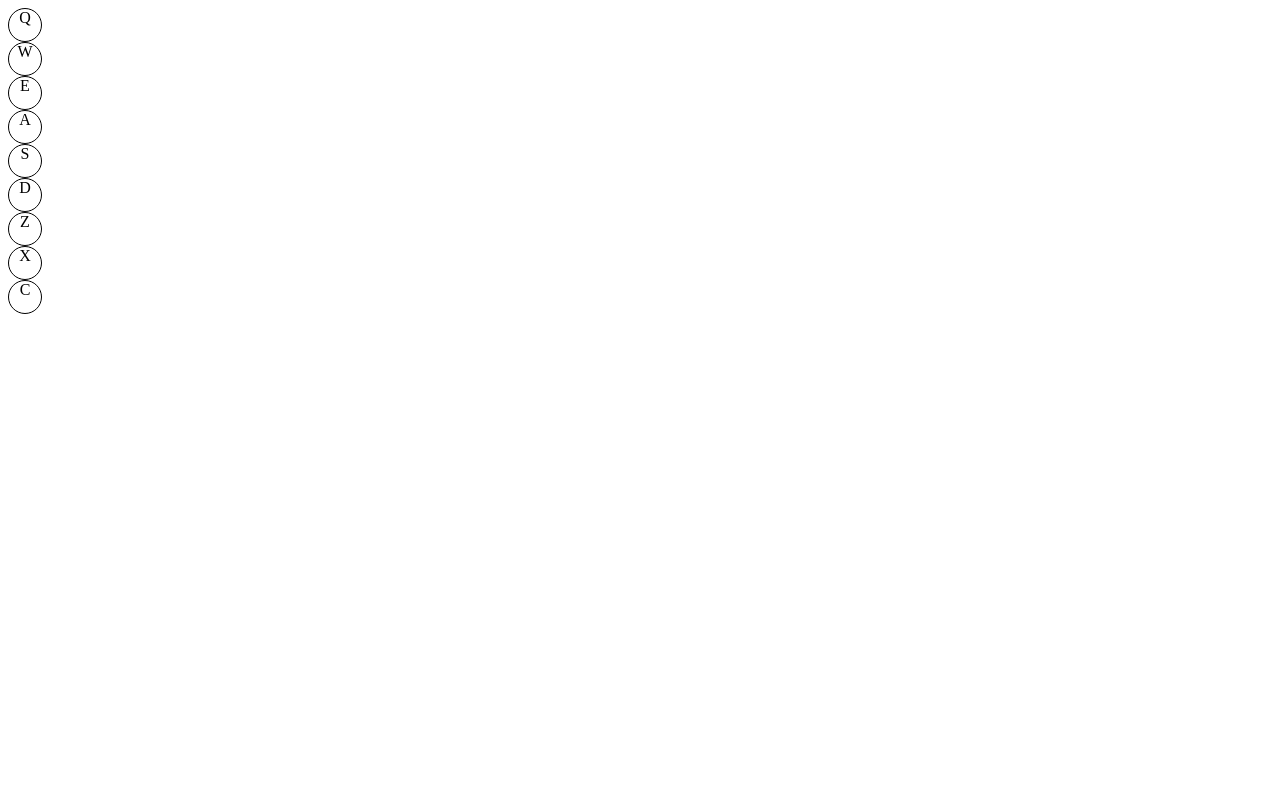
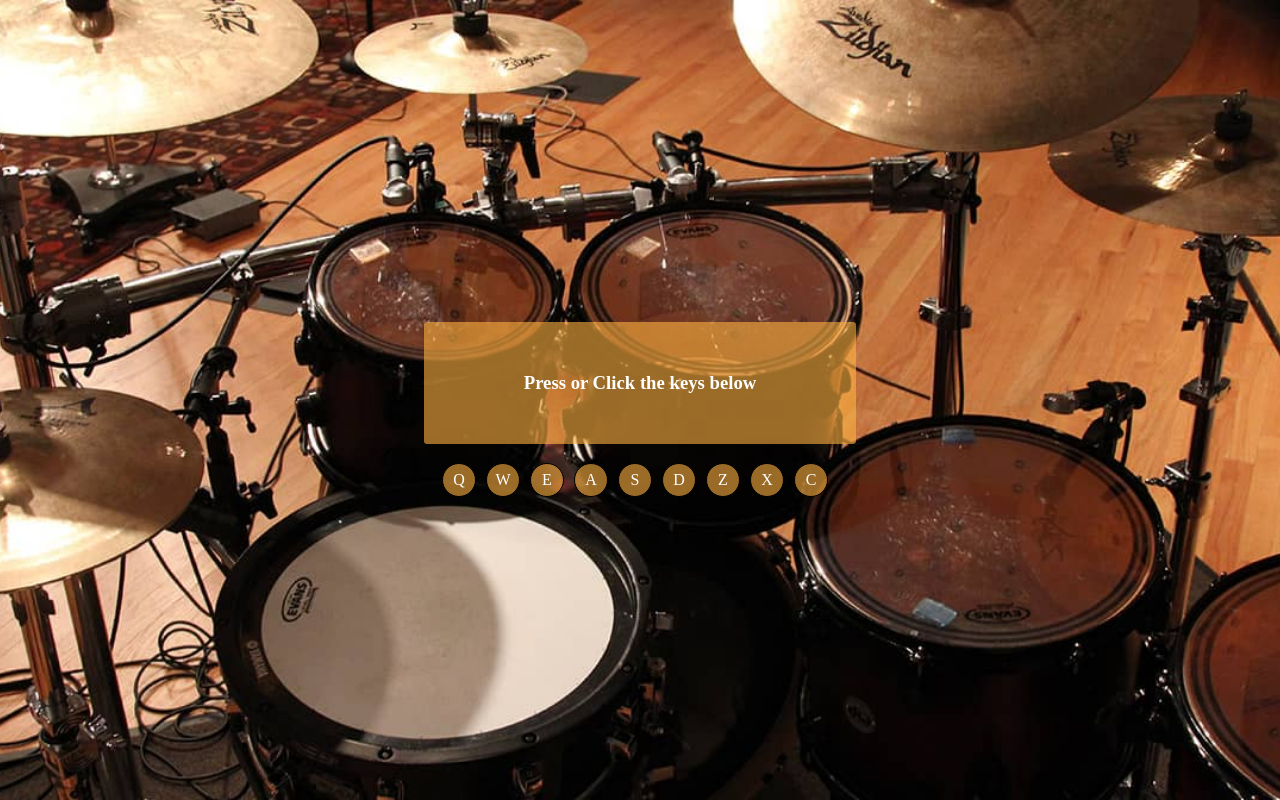
Before and after one commit to FloatinGoat/fcc_drum_machine, a React app: page / in a window 1280 px wide. Built offline with nearby package versions, Linux system fonts and the light colour scheme.

Commit message:
- Added styles, - Added display sound text funcionality.

```diff
--- a/src/index.js
+++ b/src/index.js
@@ -1,7 +1,7 @@
-import React, { useEffect } from "react";
+import React, { useEffect, useState } from "react";
 import { createRoot } from 'react-dom/client';
 import './styles/styles.css';
-import drumPads from './drumPads';
+import PadNames from './padNames';
 import DrumPad from "./drumPad";
 
 const DrumMachine = () => {
@@ -13,11 +13,14 @@ const DrumMachine = () => {
       if (audioKey) {
         audioKey.currentTime = 0;
         audioKey.play()
+        audioKey.parentElement.classList.add('playing');
+        setTimeout(() => audioKey.parentElement.classList.remove('playing'), 150)
+        displaySound(audioKey.parentElement.id)
       } else {
         return
       }
     }
-    document.addEventListener('keydown', onKeyDown)
+    document.addEventListener('keydown', onKeyDown);
     return () => {
       document.removeEventListener('keydown', onKeyDown);
     }
@@ -26,16 +29,31 @@ const DrumMachine = () => {
   // Make a sound by clicking on an element
   const handleClick = el => {
     const parentEl = el.target;
-    parentEl.firstElementChild.play()
+    parentEl.firstElementChild.play();
+    parentEl.classList.add('playing');
+    displaySound(el.target.id);
+    setTimeout(() => {
+      parentEl.classList.remove('playing');
+    }, 150)
+  }
+
+  // Displaying the pressed sound
+  const [display, setDisplay] = useState('Press or Click the keys below');
+
+  const displaySound = e => {
+    const displayText = document.getElementById('display');
+    displayText.classList.add('playing');
+    setDisplay(e);
+    setTimeout(() => displayText.classList.remove('playing'), 150);
   }
 
   return (
     <div id="drum-machine">
-      <div id="display">
-
-      </div>
+      <h3 id="display">
+        {display}
+      </h3>
       <div className="drumPads">
-        {drumPads.map((pad, index) => {
+        {PadNames.map((pad, index) => {
           return (
             <DrumPad
               letter={pad.letter}
--- a/src/drumPads.js
+++ b/src/padNames.js
@@ -1,4 +1,4 @@
-export const drumPads = [
+export const padNames = [
   {
     letter: 'Q',
     soundDescription: 'clap'
@@ -37,4 +37,4 @@ export const drumPads = [
   },
 ]
 
-export default drumPads
+export default padNames
--- a/src/styles/styles.css
+++ b/src/styles/styles.css
@@ -1,7 +1,63 @@
+html,
+body,
+#root {
+  margin: 0 auto;
+}
+
+body {
+  background: black url(../../public/images/Best-Drum-Sets.jpg) fixed center / cover no-repeat;
+}
+
+#drum-machine {
+  display: flex;
+  flex-direction: column;
+  align-items: center;
+  justify-content: center;
+  height: 100vh;
+}
+
+#display {
+  background-color: rgba(255, 179, 66, 0.6);
+  padding: 50px 100px;
+  border-radius: 3px;
+  color: white;
+  min-width: 200px;
+  text-align: center;
+}
+
+.drumPads {
+  display: flex;
+  flex-direction: row;
+  justify-content: center;
+  align-items: center;
+  flex-wrap: wrap;
+}
+
 .drum-pad {
+  display: flex;
   border: 1px solid black;
+  margin-right: 10px;
+  background-color: rgba(255, 179, 66, 0.6);
   border-radius: 50px;
   text-align: center;
   width: 2em;
   height: 2em;
+  justify-content: center;
+  align-items: center;
+  color: white;
 }
+
+.playing {
+  background-color: rgba(255, 179, 66, 0.7);
+  animation: 500ms 1 normal slowerhit;
+}
+
+@keyframes slowerhit {
+  0% {
+    background-color: rgba(255, 255, 255, 0.7);
+  }
+
+  100% {
+    background-color: rgba(255, 179, 66, 1);
+  }
+}
```
Also changed, not shown: public/images/Best-Drum-Sets.jpg (added).
